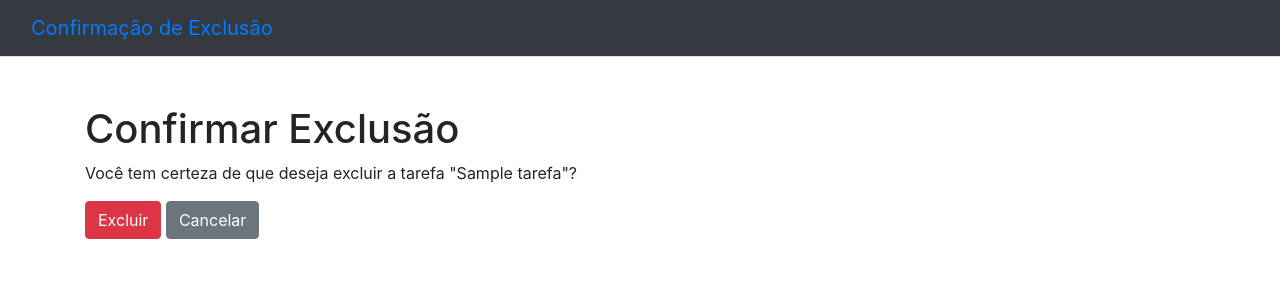
After one commit to mathdourado01/Sistema-de-Gest-o-de-Tarefas, a Django app: page /excluir/1 in a window 1280 px wide. The commit adds this page. Shown: the top 300 px of the page. Run offline with Django 4.2, Linux system fonts and the light colour scheme; tables that the repository leaves empty hold one stand-in row (values such as "Sample post"); some libraries are stand-ins or nearby versions.

Commit message:
Fim do Projeto, todas as funcionalidades adicionadas

```diff
--- a/setup/urls.py
+++ b/setup/urls.py
@@ -1,5 +1,12 @@
 from django.contrib import admin
 from django.urls import path
-from tarefas.views import listar,cadastrar
+from tarefas.views import listar,cadastrar,editar, excluir, concluida
 
-urlpatterns = [path("admin/", admin.site.urls), path("", listar), path("cadastrar/",cadastrar,name='cadastrar')]
+urlpatterns = [
+    path("admin/", admin.site.urls),
+    path("", listar, name='listar'),
+    path("cadastrar/",cadastrar,name='cadastrar'),
+    path("editar/<int:id_tarefa>",editar, name='editar'),
+    path("excluir/<int:id_tarefa>",excluir, name='excluir'),
+    path("concluida/<int:id_tarefa>",concluida, name='concluida')
+]
--- /dev/null
+++ b/tarefas/templates/tarefas/excluir.html
@@ -0,0 +1,29 @@
+<!DOCTYPE html>
+<html lang="en">
+<head>
+    <meta charset="UTF-8">
+    <meta name="viewport" content="width=device-width, initial-scale=1.0">
+    <title>Confirmar Exclusão</title>
+    <link href="https://maxcdn.bootstrapcdn.com/bootstrap/4.5.2/css/bootstrap.min.css" rel="stylesheet">
+</head>
+<body>
+<nav class="navbar bg-dark border-bottom border-body mb-4" data-bs-theme="dark">
+    <div class="container-fluid">
+        <a class="navbar-brand" href="#">Confirmação de Exclusão</a>
+    </div>
+</nav>
+
+<main class="container mt-5">
+    <h1>Confirmar Exclusão</h1>
+    <p>Você tem certeza de que deseja excluir a tarefa "{{ tarefa.title }}"?</p>
+    <form method="post">
+        {% csrf_token %}
+        <button type="submit" class="btn btn-danger">Excluir</button>
+        <a href="{% url 'listar' %}" class="btn btn-secondary">Cancelar</a>
+    </form>
+</main>
+<script src="https://ajax.googleapis.com/ajax/libs/jquery/3.5.1/jquery.min.js"></script>
+<script src="https://cdnjs.cloudflare.com/ajax/libs/popper.js/1.16.0/umd/popper.min.js"></script>
+<script src="https://maxcdn.bootstrapcdn.com/bootstrap/4.5.2/js/bootstrap.min.js"></script>
+</body>
+</html>
--- a/tarefas/templates/tarefas/home.html
+++ b/tarefas/templates/tarefas/home.html
@@ -36,7 +36,9 @@
                 <td>{{ elemento.deadline }}</td>
                 <td>{{ elemento.finished_at|default:"Não Finalizada!" }}</td>
                 <td>
-                    <a class="btn btn-success btn-sm" href="#" role="button">Concluir</a> | <a class="btn btn-danger btn-sm" href="#" role="button">Excluir</a>
+                    <a class="btn btn-success btn-sm" href="{% url "concluida" elemento.id %}" role="button">Concluir</a> |
+                    <a class="btn btn-danger btn-sm" href="{% url "excluir" elemento.id %}" role="button"  >Excluir</a> |
+                    <a class="btn btn-info btn-sm" href="{% url "editar" elemento.id %}" role="button">Editar</a>
                 </td>
             </tr>
             {% endfor %}
--- a/tarefas/views.py
+++ b/tarefas/views.py
@@ -1,5 +1,5 @@
-from django.shortcuts import render,redirect
-
+from django.shortcuts import render,redirect,get_object_or_404
+from django.utils import timezone
 from .models import Tarefas
 from .forms import TaskForm
 
@@ -16,3 +16,28 @@ def cadastrar(request):
     else:
         form = TaskForm()
     return render(request, 'tarefas/cadastro.html', {'form': form})
+
+def editar(request,id_tarefa):
+    tarefa = get_object_or_404(Tarefas, id=id_tarefa)
+    if request.method == 'POST':
+        form = TaskForm(request.POST,instance=tarefa)
+        if form.is_valid():
+            form.save()
+            return redirect('listar')
+    else:
+        form = TaskForm(instance=tarefa)
+    return render(request, 'tarefas/cadastro.html', {'form': form, 'tarefa': tarefa})
+
+def excluir(request,id_tarefa):
+    tarefa = get_object_or_404(Tarefas, id=id_tarefa)
+    if request.method == 'POST':
+        tarefa.delete()
+        return redirect('listar')
+    return render(request, 'tarefas/excluir.html', {'tarefa': tarefa})
+
+def concluida(request, id_tarefa):
+    tarefa = get_object_or_404(Tarefas, id=id_tarefa)
+    tarefa.completed = True
+    tarefa.finished_at = timezone.now()
+    tarefa.save()
+    return redirect('listar')
```
Also changed, not shown: tarefas/templates/tarefas/cadastro.html (+10 -6 lines).
